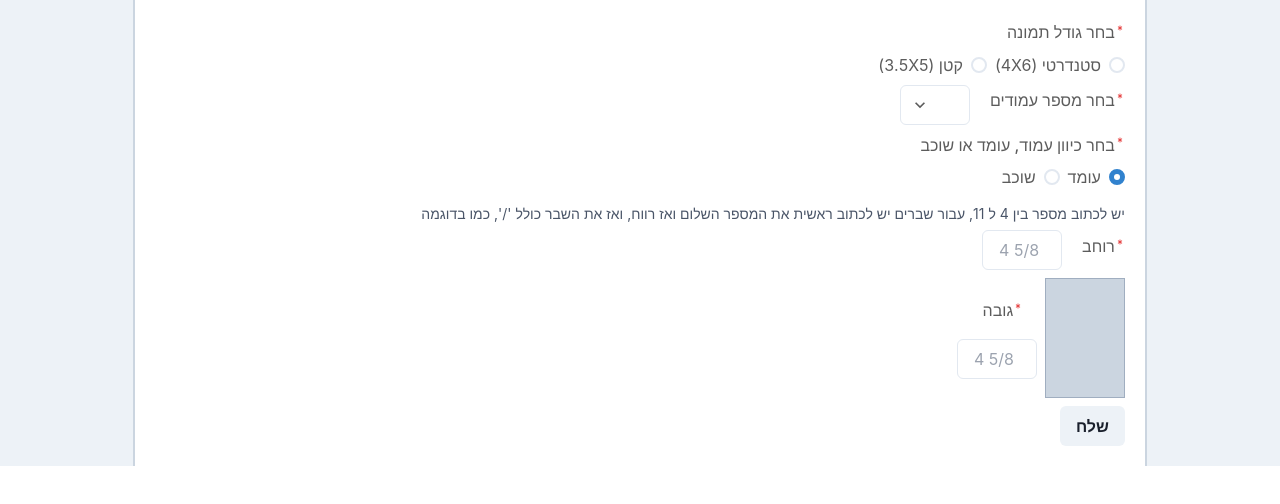
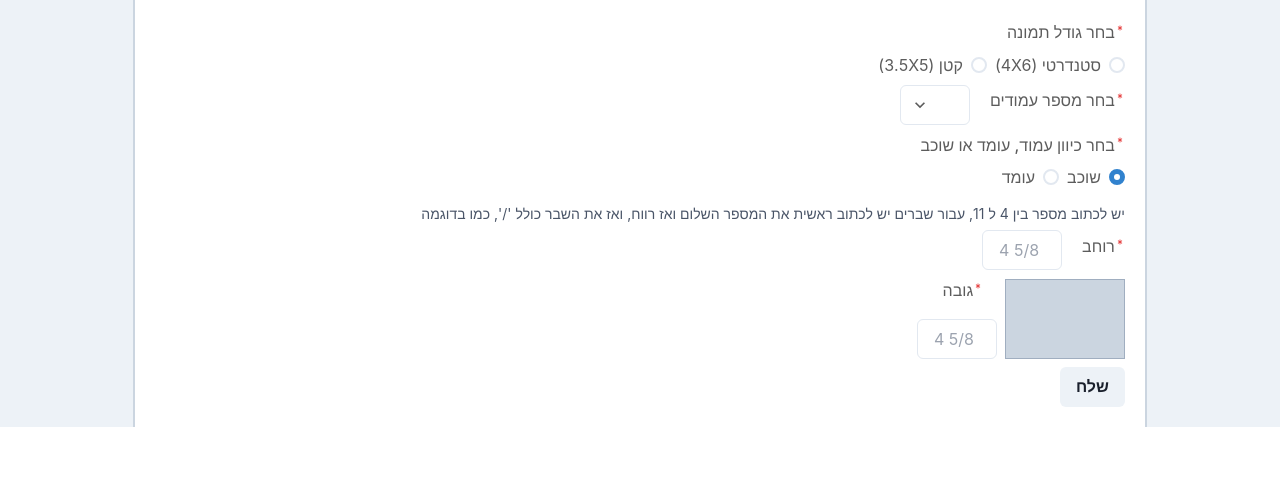
Before and after one commit to lrotberg/album-sizer, a React (Vite) app: page / in a window 1280 px wide. Shown: the top 504 px of the page. Built offline with nearby package versions, Linux system fonts and the light colour scheme.

Commit message:
Update default page orientation to horizontal in MainForm component

```diff
--- a/src/components/MainForm.tsx
+++ b/src/components/MainForm.tsx
@@ -31,7 +31,7 @@ const MainForm = () => {
     formState: { errors }
   } = useForm<FormData>();
 
-  const [orientation, setOrientation] = useState<"vertical" | "horizontal">("vertical");
+  const [orientation, setOrientation] = useState<"vertical" | "horizontal">("horizontal");
 
   const handleOrientationChange = (value: "vertical" | "horizontal") => {
     setOrientation(value);
@@ -95,15 +95,15 @@ const MainForm = () => {
             <FormLabel htmlFor="pageOrientation" text={words.pageOrientationLabel} />
             <RadioGroup
               id="pageOrientation"
-              defaultValue="vertical"
+              defaultValue="horizontal"
               onChange={handleOrientationChange}
             >
               <HStack>
+                <Radio value="horizontal" {...register("orientation", { required: true })}>
+                  {words.horizontal}
+                </Radio>
                 <Radio value="vertical" {...register("orientation", { required: true })}>
                   {words.vertical}
-                </Radio>
-                <Radio value="horizontal" {...register("orientation", { required: true })}>
-                  {words.horizontal}
                 </Radio>
               </HStack>
             </RadioGroup>
@@ -124,10 +124,10 @@ const MainForm = () => {
                 )}
               </HStack>
               <HStack>
-                {orientation === "vertical" ? (
+                {orientation === "horizontal" ? (
+                  <Box h="80px" w="120px" bg={"gray.300"} border={"1px"} borderColor={"gray.400"} />
+                ) : (
                   <Box h="120px" w="80px" bg={"gray.300"} border={"1px"} borderColor={"gray.400"} />
-                ) : (
-                  <Box h="80px" w="120px" bg={"gray.300"} border={"1px"} borderColor={"gray.400"} />
                 )}
 
                 <VStack justifyContent={"center"}>
```
